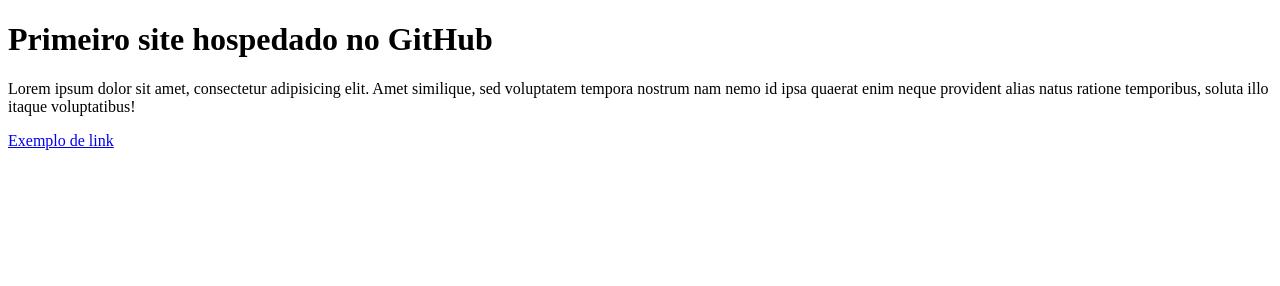
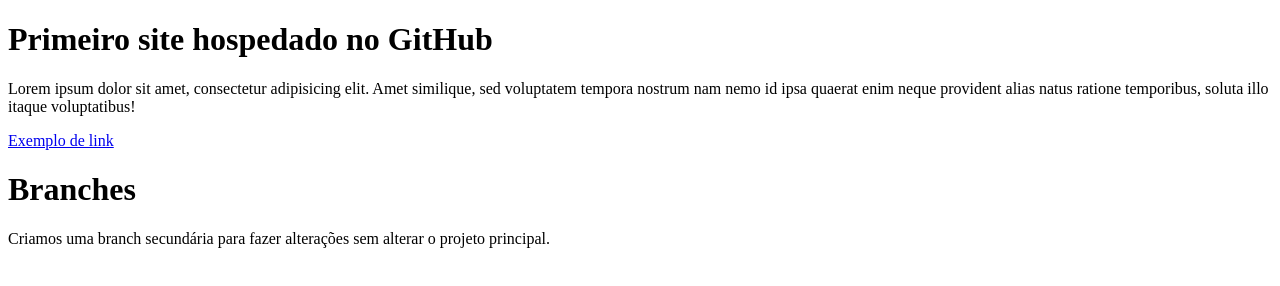
Before and after one commit to MariaFreitas21/primeiro_site, a plain HTML site: page index.html in a window 1280 px wide. Drawn offline with Linux system fonts and the light colour scheme.

Commit message:
Primeira versão da secundária

```diff
--- a/index.html
+++ b/index.html
@@ -13,5 +13,10 @@
     </p>
 
     <a href="pagina2.html"> Exemplo de link</a>
+
+        <h1>Branches</h1>
+        <p>
+            Criamos uma branch secundária para fazer alterações sem alterar o projeto principal.
+        </p>
 </body>
 </html>
```
